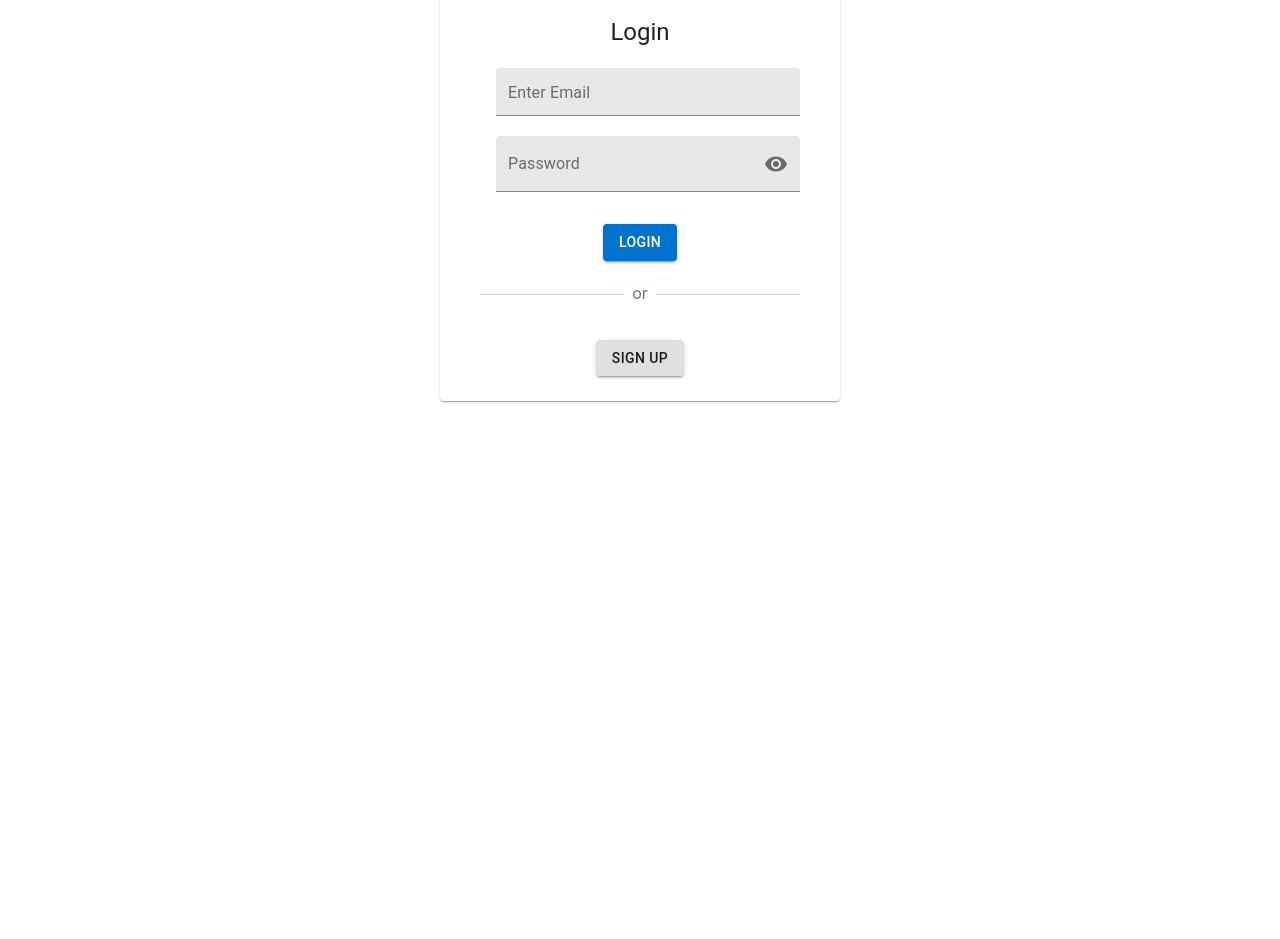
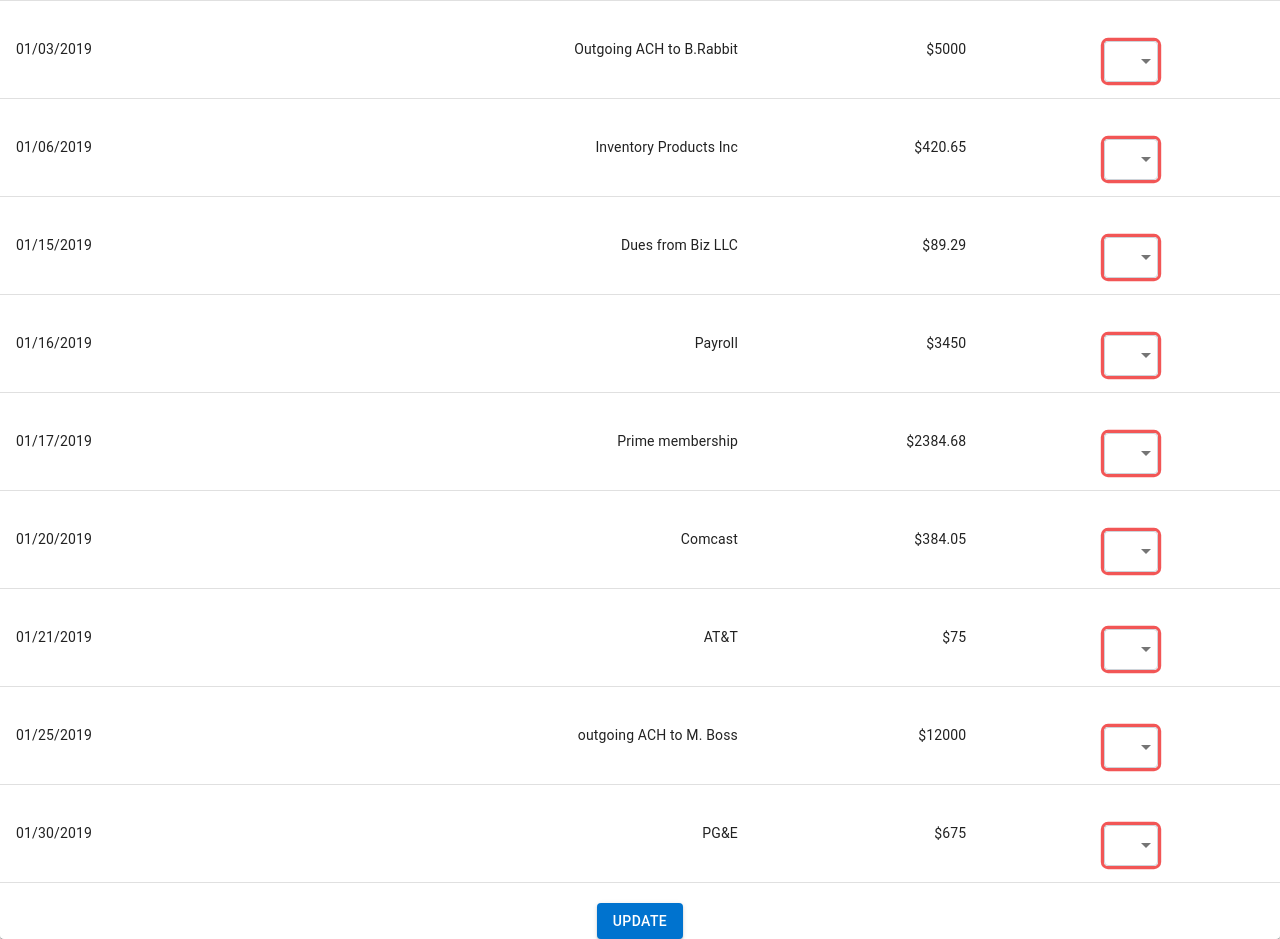
Before and after one commit to diaz4674/LedgerFire, a React (Create React App) app: page / in a window 1280 px wide. Shown: the part 220-1159 px from the top of the page. Before the commit the page ends 800 px from the top, so only its background shows below. Built offline with nearby package versions, Linux system fonts and the light colour scheme.

Commit message:
changed button color

```diff
--- a/src/App.js
+++ b/src/App.js
@@ -10,10 +10,10 @@ function App() {
     <div className="App">
       <Router>
         <Switch>
-          <Route exact path="/dashboard" component={Dashboard} />
+          <Route exact path="/" component={Dashboard} />
           {/* <Route path="/signup" component={SignUp} /> */}
           <Route path="/register" component={Register} />
-          <Route path="/" component={Login} />
+          <Route path="/login" component={Login} />
           {/* <Route path="/dashboard" component={Dashboard} /> */}
         </Switch>
       </Router>
--- a/src/components/Breakeven/BankTypesTable.js
+++ b/src/components/Breakeven/BankTypesTable.js
@@ -24,11 +24,11 @@ const useStyles = makeStyles(theme => ({
   },
   button: {
     marginTop: "20px",
-    backgroundColor: "red",
+    backgroundColor: "#0073cf",
     color: "white",
     "&:hover": {
       opacity: 0.7,
-      backgroundColor: "blue"
+      backgroundColor: "#0073cf"
     }
   }
 }));
```
